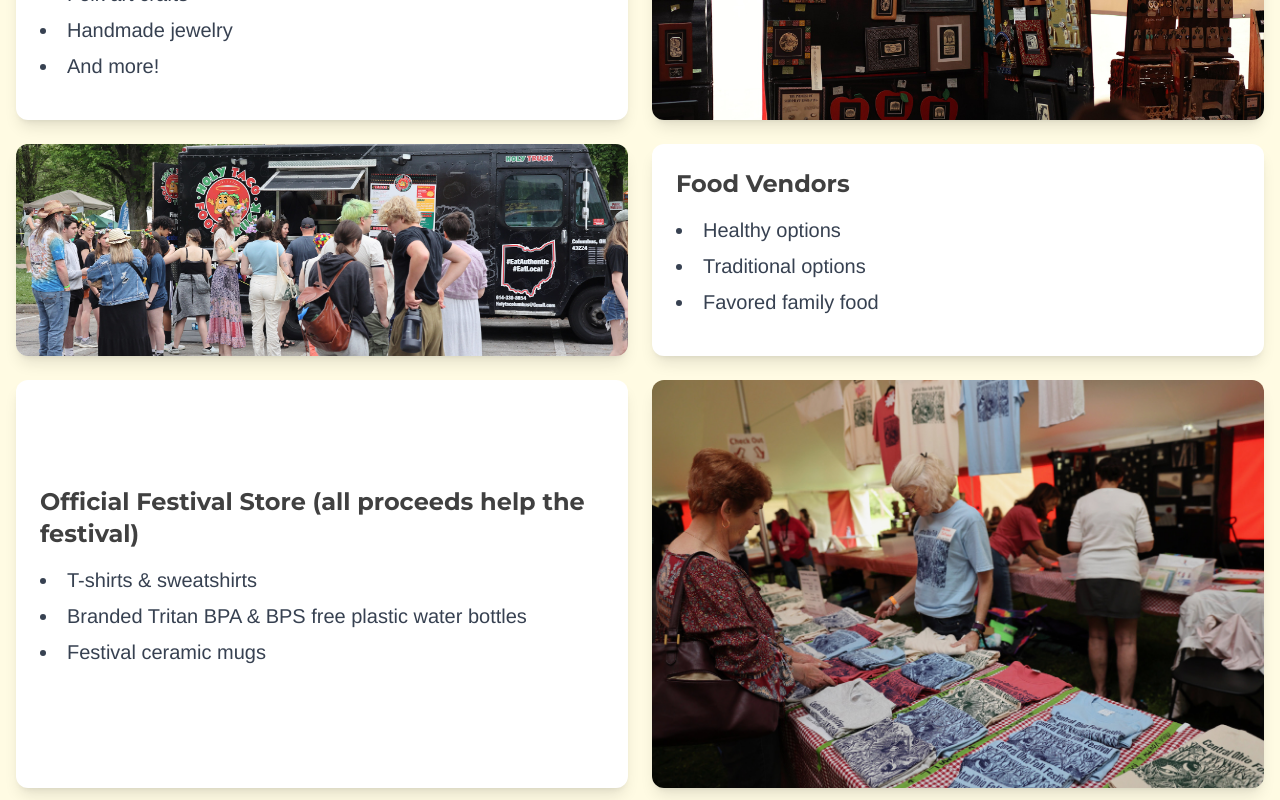
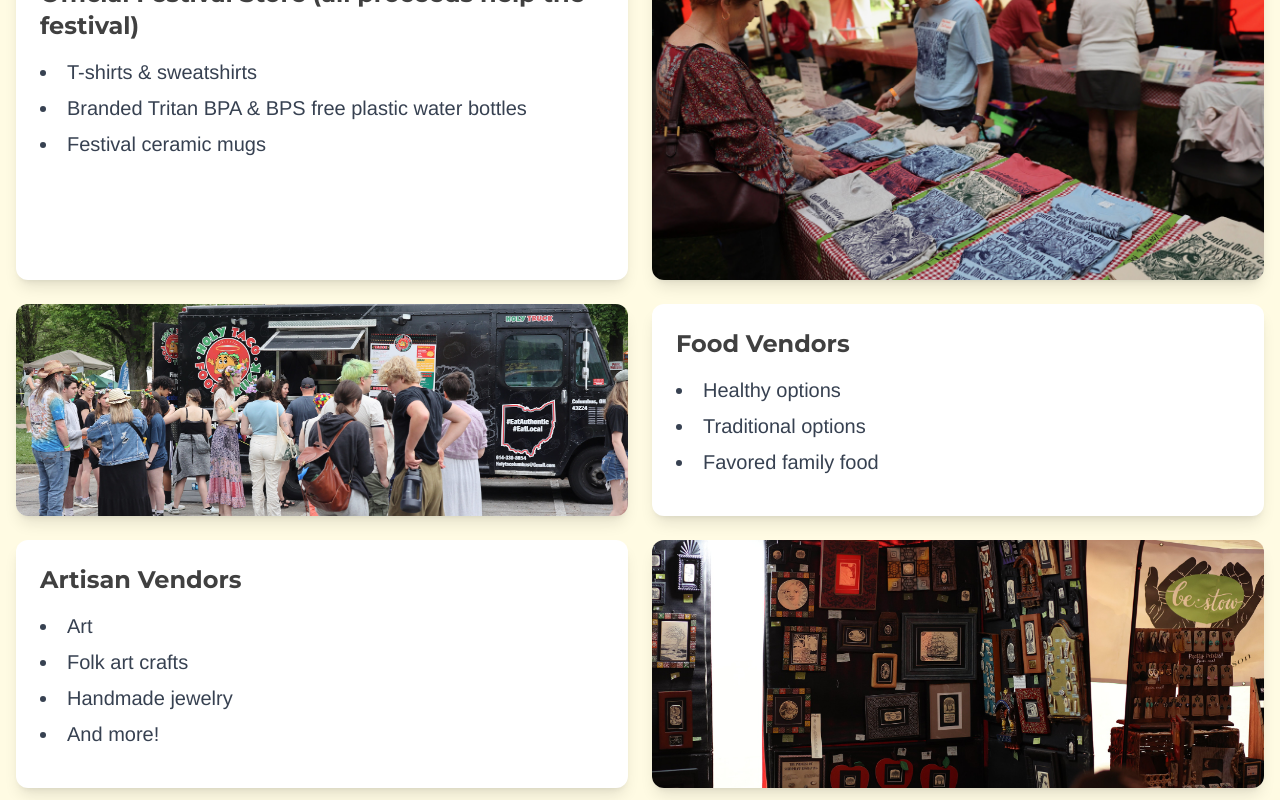
Before and after one commit to clemens72/cfms, a Next.js app: page /festival/vendors in a window 1280 px wide. Shown: the part 460-1260 px from the top of the page. Built offline with nearby package versions, Linux system fonts and the light colour scheme.

Commit message:
aesthetic 1-20 rd 2

```diff
--- a/src/app/about/leadership/page.tsx
+++ b/src/app/about/leadership/page.tsx
@@ -42,7 +42,7 @@ export default function LeadershipPage() {
             </section>
 
             {/* --- Contact Section --- */}
-            <section className="bg-light-brown py-16 text-charcoal shadow-inner">
+            <section className="bg-blue py-16 text-white shadow-inner">
                 <div className="container mx-auto px-4 text-center">
                     <h2 className="text-3xl md:text-4xl font-heading font-bold mb-4">
                         Need to contact us?
--- a/src/app/about/page.tsx
+++ b/src/app/about/page.tsx
@@ -184,7 +184,7 @@ export default function AboutPage() {
             </section>
 
             {/* --- Contact Section --- */}
-            <section className="bg-light-brown py-16 text-charcoal shadow-inner">
+            <section className="bg-blue py-16 text-white shadow-inner">
                 <div className="container mx-auto px-4 text-center">
                     <h2 className="text-3xl md:text-4xl font-heading font-bold mb-4">
                         Need to contact us?
--- a/src/app/festival/vendors/page.tsx
+++ b/src/app/festival/vendors/page.tsx
@@ -13,6 +13,45 @@ export default function ActivitiesPage() {
                 </p>
 
                 <div className="grid md:grid-cols-2 gap-6 max-w-7xl mx-auto">
+                    <div className="bg-white p-6 rounded-xl shadow-lg hover:shadow-xl transition-shadow duration-300 flex flex-col justify-center h-full">
+                        <h2 className="text-xl md:text-2xl font-heading font-bold mb-4 text-charcoal">
+                            Official Festival Store (all proceeds help the festival)
+                        </h2>
+                        <ul className="list-disc list-inside text-lg md:text-xl font-body text-gray-700 mb-4 leading-relaxed space-y-2">
+                            <li>T-shirts & sweatshirts</li>
+                            <li>Branded Tritan BPA & BPS free plastic water bottles </li>
+                            <li>Festival ceramic mugs</li>
+                        </ul>
+                    </div>
+                    <div className="relative h-64 md:h-auto">
+                        <Image
+                            src="/festival/activities/vendors.jpg"
+                            alt="Vendors"
+                            width={400}
+                            height={200}
+                            className="w-full h-auto object-contain rounded-xl shadow-lg"
+                        />
+                    </div>
+
+                    <div className="relative h-64 md:h-auto">
+                        <Image
+                            src="/festival/vendors/foodtrucks.jpg"
+                            alt="Kids' crafts activities"
+                            fill
+                            className="object-cover rounded-xl shadow-lg"
+                        />
+                    </div>
+                    <div className="bg-white p-6 rounded-xl shadow-lg hover:shadow-xl transition-shadow duration-300">
+                        <h2 className="text-xl md:text-2xl font-heading font-bold mb-4 text-charcoal">
+                            Food Vendors
+                        </h2>
+                        <ul className="list-disc list-inside text-lg md:text-xl font-body text-gray-700 mb-4 leading-relaxed space-y-2">
+                            <li>Healthy options</li>
+                            <li>Traditional options</li>
+                            <li>Favored family food</li>
+                        </ul>
+                    </div>
+
                     <div className="bg-white p-6 rounded-xl shadow-lg hover:shadow-xl transition-shadow duration-300">
 
                         <h2 className="text-xl md:text-2xl font-heading font-bold mb-4 text-charcoal">
@@ -33,44 +72,7 @@ export default function ActivitiesPage() {
                             className="object-cover rounded-xl shadow-lg"
                         />
                     </div>
-                    <div className="relative h-64 md:h-auto">
-                        <Image
-                            src="/festival/vendors/foodtrucks.jpg"
-                            alt="Kids' crafts activities"
-                            fill
-                            className="object-cover rounded-xl shadow-lg"
-                        />
-                    </div>
-                    <div className="bg-white p-6 rounded-xl shadow-lg hover:shadow-xl transition-shadow duration-300">
-                        <h2 className="text-xl md:text-2xl font-heading font-bold mb-4 text-charcoal">
-                            Food Vendors
-                        </h2>
-                        <ul className="list-disc list-inside text-lg md:text-xl font-body text-gray-700 mb-4 leading-relaxed space-y-2">
-                            <li>Healthy options</li>
-                            <li>Traditional options</li>
-                            <li>Favored family food</li>
-                        </ul>
-                    </div>
 
-                    <div className="bg-white p-6 rounded-xl shadow-lg hover:shadow-xl transition-shadow duration-300 flex flex-col justify-center h-full">
-                        <h2 className="text-xl md:text-2xl font-heading font-bold mb-4 text-charcoal">
-                            Official Festival Store (all proceeds help the festival)
-                        </h2>
-                        <ul className="list-disc list-inside text-lg md:text-xl font-body text-gray-700 mb-4 leading-relaxed space-y-2">
-                            <li>T-shirts & sweatshirts</li>
-                            <li>Branded Tritan BPA & BPS free plastic water bottles </li>
-                            <li>Festival ceramic mugs</li>
-                        </ul>
-                    </div>
-                    <div className="relative h-64 md:h-auto">
-                        <Image
-                            src="/festival/activities/vendors.jpg"
-                            alt="Vendors"
-                            width={400}
-                            height={200}
-                            className="w-full h-auto object-contain rounded-xl shadow-lg"
-                        />
-                    </div>
                 </div>
             </section>
         </div>
--- a/src/app/links/bands-performers/page.tsx
+++ b/src/app/links/bands-performers/page.tsx
@@ -74,7 +74,7 @@ export default function BandsPerformersPage() {
 
 
             {/* --- Contact Section --- */}
-            <section className="bg-light-brown py-16 text-charcoal shadow-inner">
+            <section className="bg-blue py-16 text-white shadow-inner">
                 <div className="container mx-auto px-4 text-center">
                     <h2 className="text-3xl md:text-4xl font-heading font-bold mb-4">
                         Suggestions?
--- a/src/app/links/dance-links/page.tsx
+++ b/src/app/links/dance-links/page.tsx
@@ -39,7 +39,7 @@ export default function DanceLinksPage() {
 
 
             {/* --- Contact Section --- */}
-            <section className="bg-light-brown py-16 text-charcoal shadow-inner">
+            <section className="bg-blue py-16 text-white shadow-inner">
                 <div className="container mx-auto px-4 text-center">
                     <h2 className="text-3xl md:text-4xl font-heading font-bold mb-4">
                         Suggestions?
--- a/src/app/links/festivals/page.tsx
+++ b/src/app/links/festivals/page.tsx
@@ -57,7 +57,7 @@ export default function FolkFestivalsPage() {
 
 
             {/* --- Contact Section --- */}
-            <section className="bg-light-brown py-16 text-charcoal shadow-inner">
+            <section className="bg-blue py-16 text-white shadow-inner">
                 <div className="container mx-auto px-4 text-center">
                     <h2 className="text-3xl md:text-4xl font-heading font-bold mb-4">
                         Suggestions?
--- a/src/app/links/folk-orgs/page.tsx
+++ b/src/app/links/folk-orgs/page.tsx
@@ -161,7 +161,7 @@ export default function FolkOrgsPage() {
 
 
             {/* --- Contact Section --- */}
-            <section className="bg-light-brown py-16 text-charcoal shadow-inner">
+            <section className="bg-blue py-16 text-white shadow-inner">
                 <div className="container mx-auto px-4 text-center">
                     <h2 className="text-3xl md:text-4xl font-heading font-bold mb-4">
                         Suggestions?
--- a/src/app/links/instructors/page.tsx
+++ b/src/app/links/instructors/page.tsx
@@ -110,7 +110,7 @@ export default function InstructorsPage() {
 
 
             {/* --- Contact Section --- */}
-            <section className="bg-light-brown py-16 text-charcoal shadow-inner">
+            <section className="bg-blue py-16 text-white shadow-inner">
                 <div className="container mx-auto px-4 text-center">
                     <h2 className="text-3xl md:text-4xl font-heading font-bold mb-4">
                         Suggestions?
--- a/src/app/links/page.tsx
+++ b/src/app/links/page.tsx
@@ -77,7 +77,7 @@ export default function LinksPage() {
             </section>
 
             {/* --- Contact Section --- */}
-            <section className="bg-light-brown py-16 text-charcoal shadow-inner">
+            <section className="bg-blue py-16 text-white shadow-inner">
                 <div className="container mx-auto px-4 text-center">
                     <h2 className="text-3xl md:text-4xl font-heading font-bold mb-4">
                         Suggestions?
```
